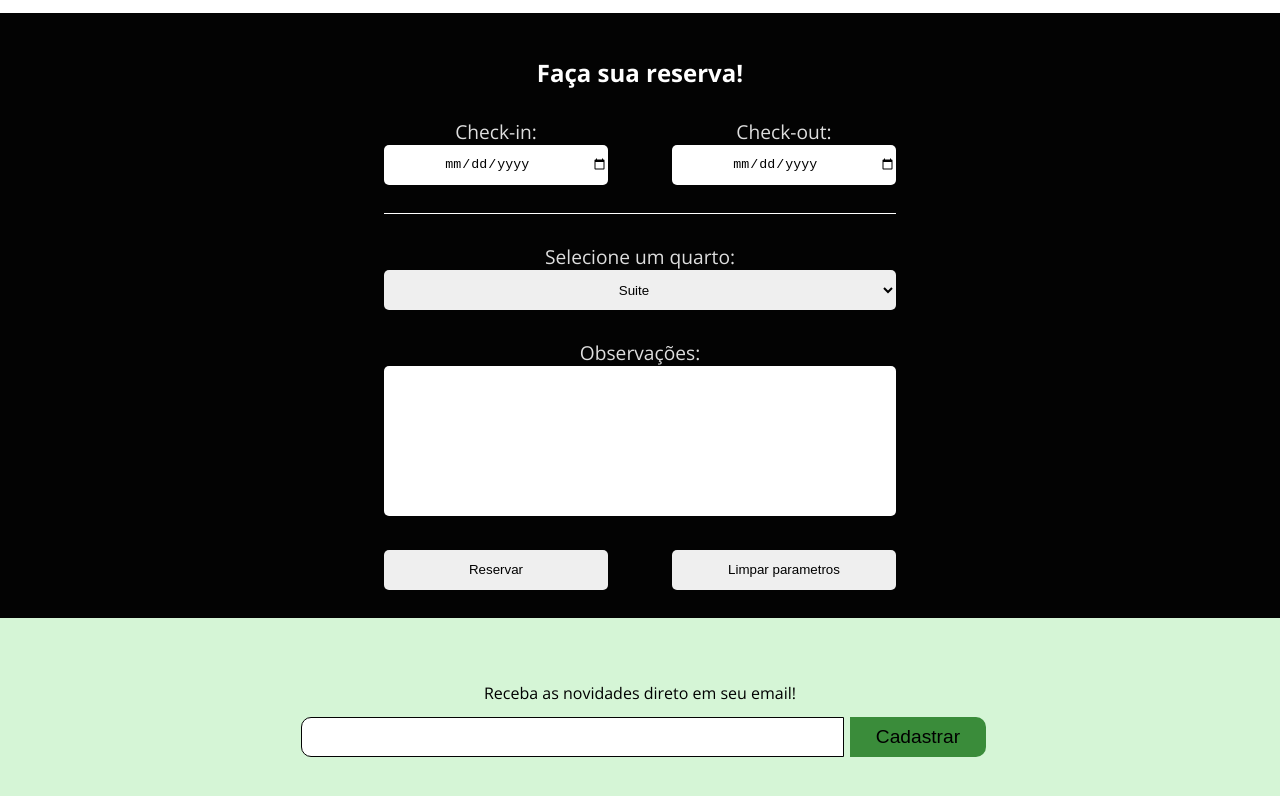
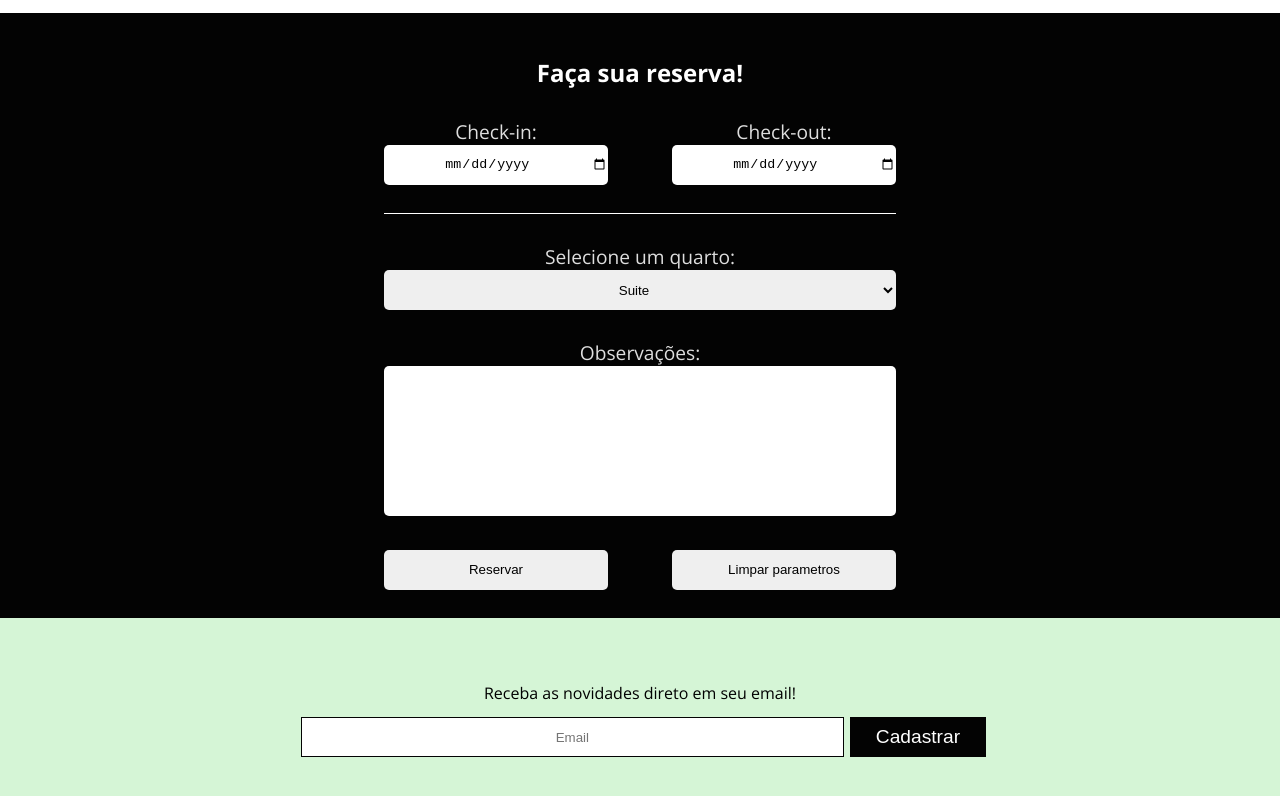
Before and after one commit to MarcosKern/resort, a plain HTML site: page public/index.html in a window 1280 px wide. Shown: the part 1725-2521 px from the top of the page. Drawn offline with nearby package versions, Linux system fonts and the light colour scheme.

Commit message:
Estilizações

```diff
--- a/public/index.html
+++ b/public/index.html
@@ -11,7 +11,7 @@
       href="https://fonts.googleapis.com/css2?family=Open+Sans:ital,wght@0,300;0,400;0,500;0,600;0,700;0,800;1,300;1,400;1,500;1,600;1,700;1,800&display=swap"
       rel="stylesheet"
     />
-    <link rel="stylesheet" href="style.css" />
+    <link rel="stylesheet" href="./style.css" />
     <script
       src="https://kit.fontawesome.com/7f3849ed7c.js"
       crossorigin="anonymous"
@@ -105,7 +105,7 @@
         <p>Receba as novidades direto em seu email!</p>
         <form action="get" class="news">
           <label for="news"></label>
-          <input type="email" id="news"/>
+          <input type="email" id="news" placeholder="Email"/>
           <button type="submit">Cadastrar</button>
         </form>
       </footer>
--- a/public/style.css
+++ b/public/style.css
@@ -91,6 +91,10 @@ a {
     color: #257e25;
     align-items: center;
     justify-content: start;
+}
+
+.laisure p {
+    color: white;
 }
 
 .images {
@@ -250,15 +254,15 @@ footer {
 
 .news input {
     flex: 4;
-    border-radius: 10px 0px 0px 10px;
     border: 1px #030303 solid;
+    text-align: center;
 }
 
 .news button {
     flex: 1;
-    border-radius: 0px 10px 10px 0px;
     border: none;
-    background: #257e25e0;
+    background: #030303;
+    color: white;
     font-size: 1.2em;
 }
 
```
